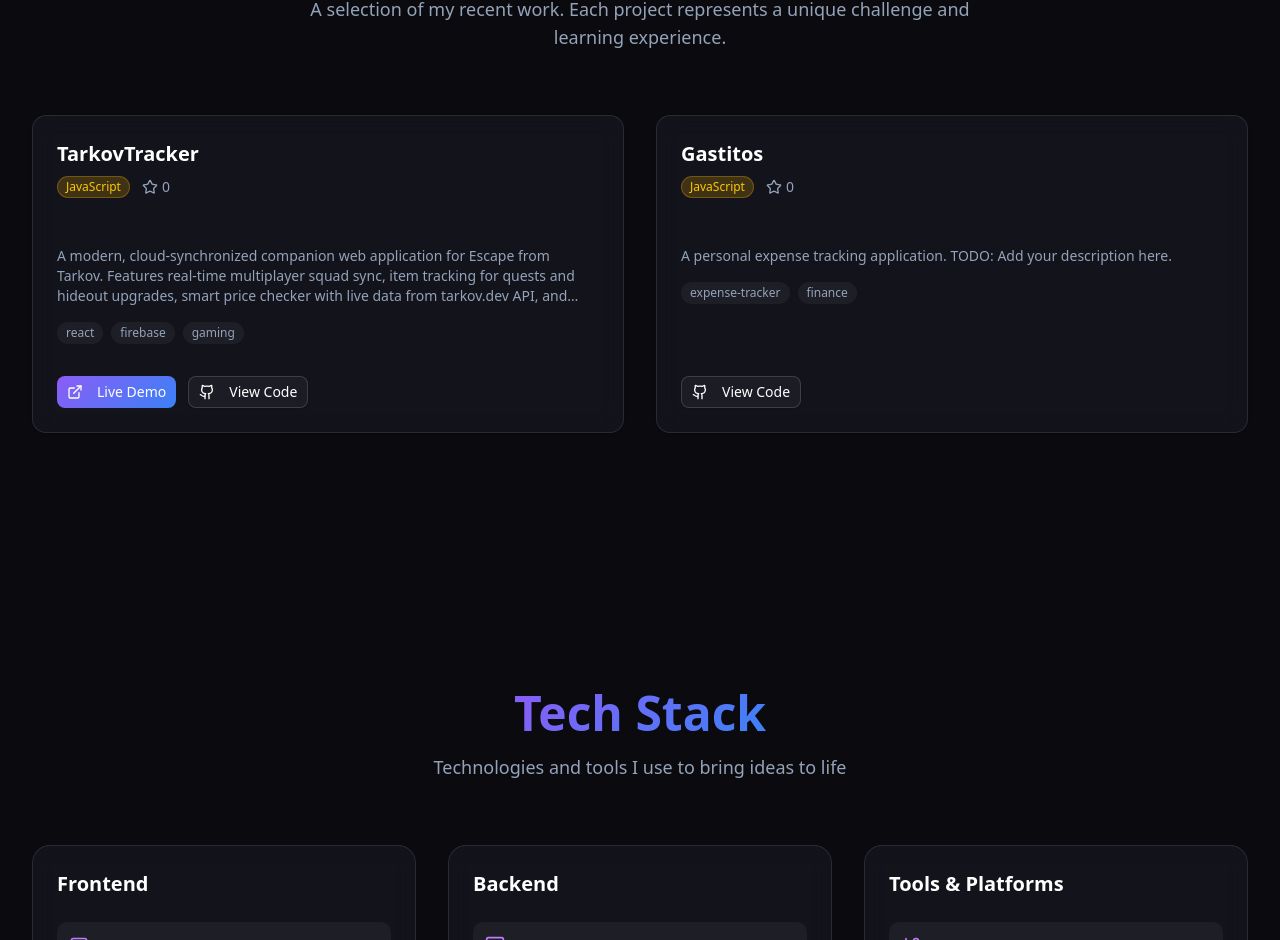
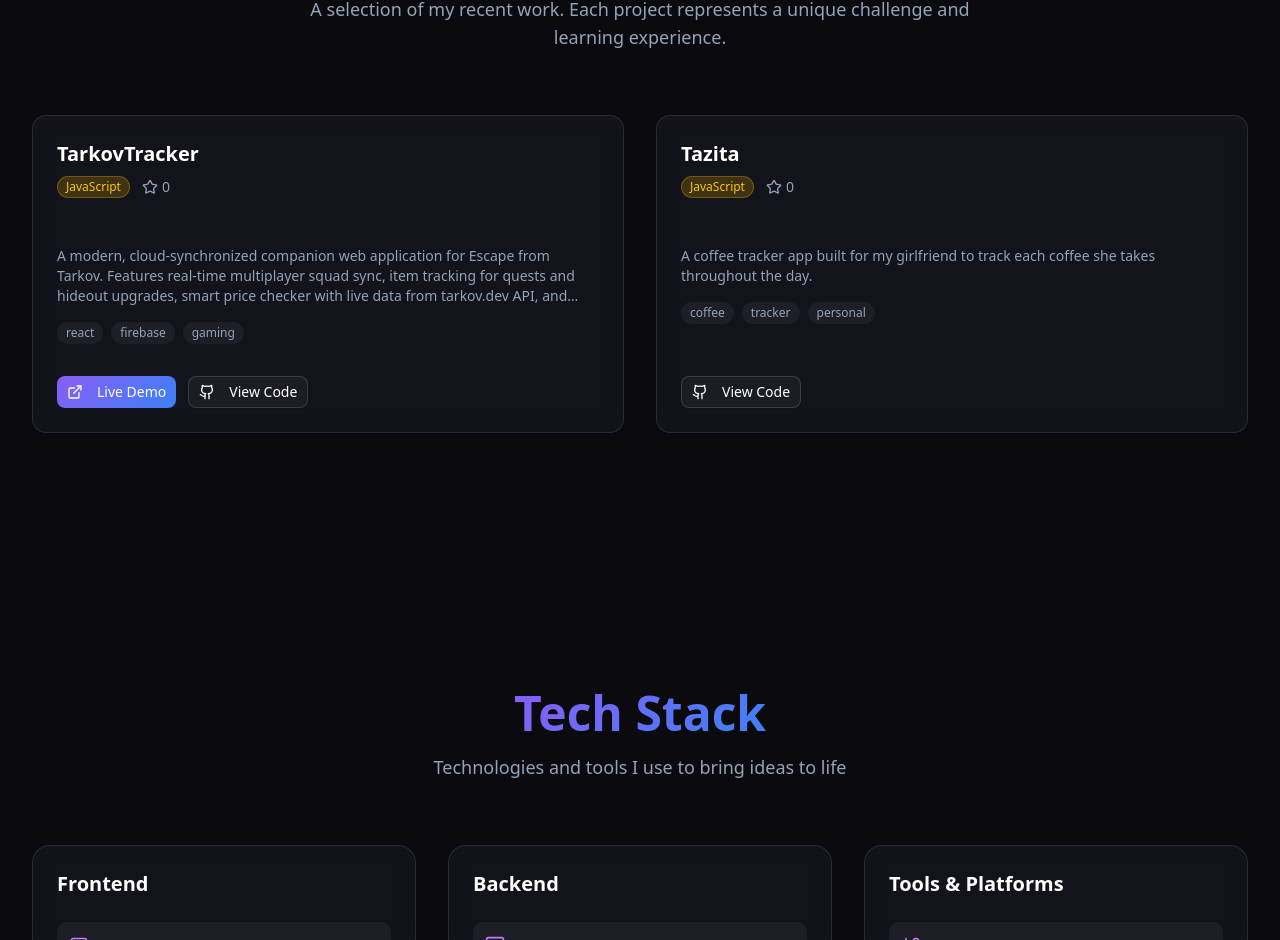
Before and after one commit to Yamatino/portfolio, a Next.js app: page / in a window 1280 px wide. Shown: the part 997-1937 px from the top of the page. Built offline with nearby package versions, Linux system fonts and the light colour scheme.

Commit message:
Add Tazita coffee tracker project

```diff
--- a/app/sections/Projects.tsx
+++ b/app/sections/Projects.tsx
@@ -4,7 +4,7 @@ import { SectionWrapper } from "../components/SectionWrapper";
 import { ProjectCard } from "../components/ProjectCard";
 import { motion } from "framer-motion";
 
-// Only TarkovTracker and Gastitos as requested
+// Featured projects
 const projects = [
   {
     name: "TarkovTracker",
@@ -16,13 +16,13 @@ const projects = [
     topics: ["react", "firebase", "gaming", "real-time"],
   },
   {
-    name: "Gastitos",
-    description: "A personal expense tracking application. TODO: Add your description here.",
+    name: "Tazita",
+    description: "A coffee tracker app built for my girlfriend to track each coffee she takes throughout the day.",
     language: "JavaScript",
     stars: 0,
     homepage: undefined,
-    html_url: "https://github.com/Yamatino/Gastitos",
-    topics: ["expense-tracker", "finance"],
+    html_url: "https://github.com/Yamatino/Tazita",
+    topics: ["coffee", "tracker", "personal"],
   },
 ];
 
```
Also changed, not shown: 16 other files (tests, documents, lock files or other folders).
